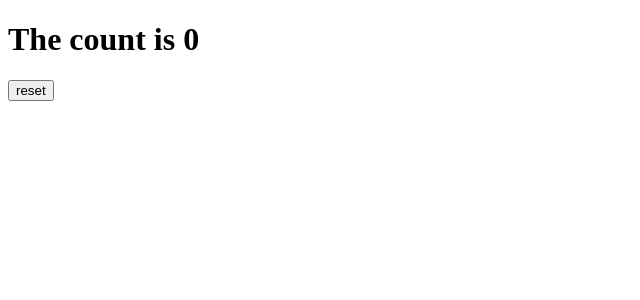
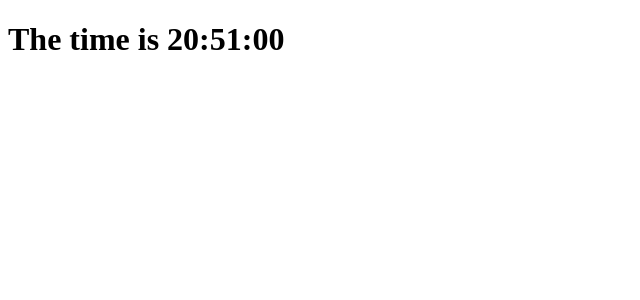
Before and after one commit to tvsanti/svelte-tutorial, a SvelteKit app: page / in a window 1280 px wide. Shown: the top 300 px of the page, without its empty margins (0-640 px from the left). Built offline with nearby package versions, Linux system fonts and the light colour scheme.

Commit message:
Readble stores

```diff
--- a/src/routes/+page.svelte
+++ b/src/routes/+page.svelte
@@ -1,22 +1,15 @@
-<script lang="ts">
-	import { count } from './stores.js';
-	import Incrementer from './Incrementer.svelte';
-	import Decrementer from './Decrementer.svelte';
-	import Resetter from './Resetter.svelte';
-  import { onDestroy } from 'svelte';
+<script>
+	import { time } from './stores.js';
 
-	// let count_value: number;
-
-	// const unsubscribe = count.subscribe((value) => {
-	// 	console.log("Update")
-	// 	count_value = value;
-	// });
-
-	// onDestroy(unsubscribe);
+	const formatter = new Intl.DateTimeFormat(
+		'en',
+		{
+			hour12: false,
+			hour: '2-digit',
+			minute: '2-digit',
+			second: '2-digit'
+		}
+	);
 </script>
 
-<h1>The count is {$count}</h1>
-
-<Incrementer />
-<Decrementer />
-<Resetter />
+<h1>The time is {formatter.format($time)}</h1>
--- a/src/routes/stores.js
+++ b/src/routes/stores.js
@@ -1,3 +1,11 @@
-import { writable } from 'svelte/store';
+import { readable } from 'svelte/store';
 
-export const count = writable(0);
+export const time = readable(new Date(), function start(set) {
+	const interval = setInterval(() => {
+		set(new Date());
+	}, 1000);
+
+	return function stop() {
+		clearInterval(interval);
+	};
+});
```
